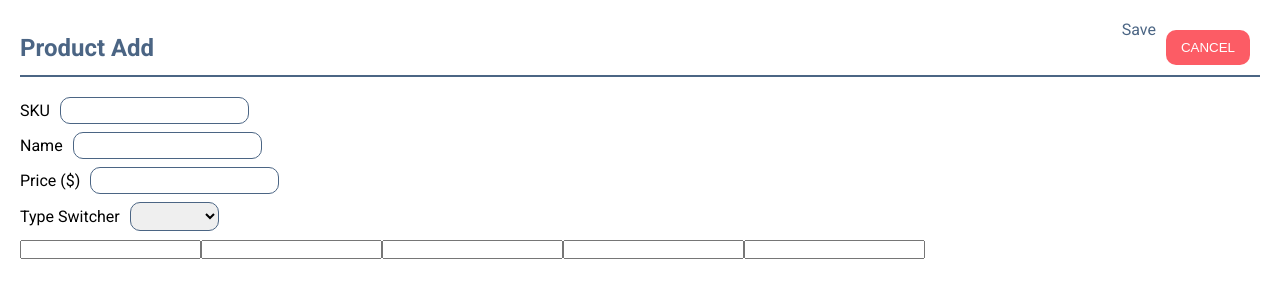
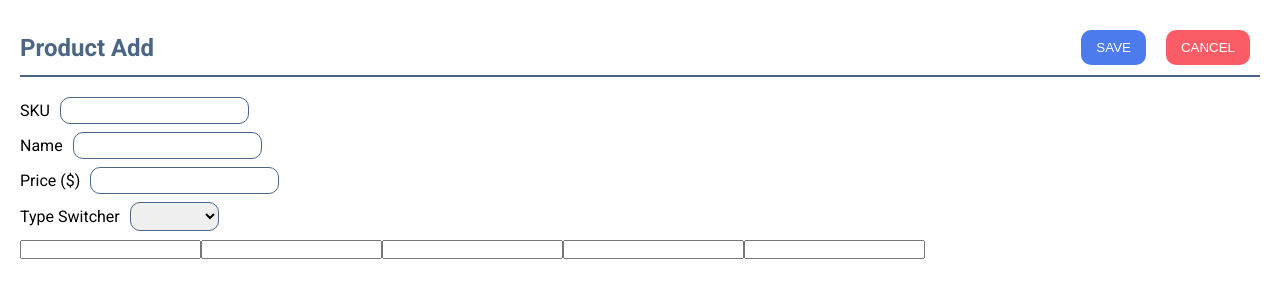
Before and after one commit to Remus432/products_crud, a React (Create React App) app: page /add-product in a window 1280 px wide. Shown: the top 300 px of the page. Built offline with nearby package versions, Linux system fonts and the light colour scheme.

Commit message:
qa test update

```diff
--- a/src/components/Buttons/index.js
+++ b/src/components/Buttons/index.js
@@ -34,7 +34,7 @@ const BtnGroup = ({ buttons }) => {
               return <Link key={i}  to="/add-product"><BtnPrimary>{item}</BtnPrimary></Link>
             case "MASS DELETE":
               return <BtnDanger onClick={deleteProducts} key={i} id="delete-product-btn">{item}</BtnDanger>
-            case "SAVE":
+            case "Save":
               return <BtnPrimary form="product_form" type="submit" onClick={saveProduct} key={i} >{item}</BtnPrimary>
             case "CANCEL":
               return <Link key={i} to="/"><BtnDanger>{item}</BtnDanger></Link>
```
